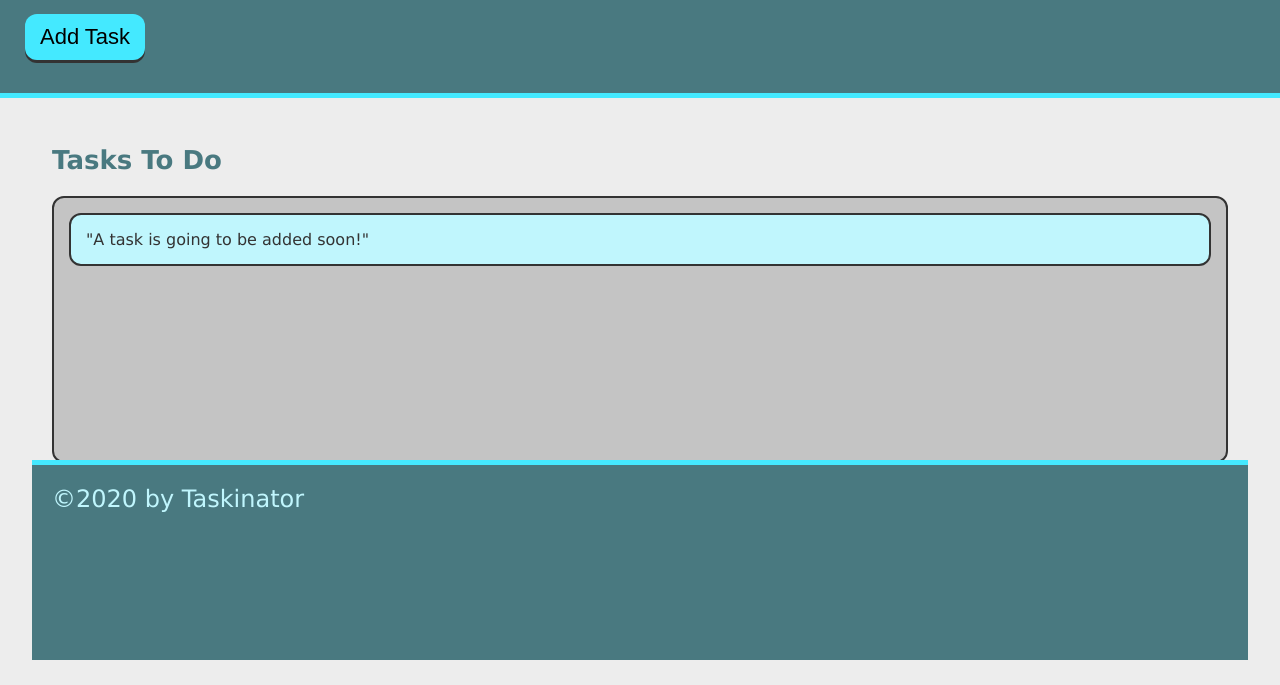
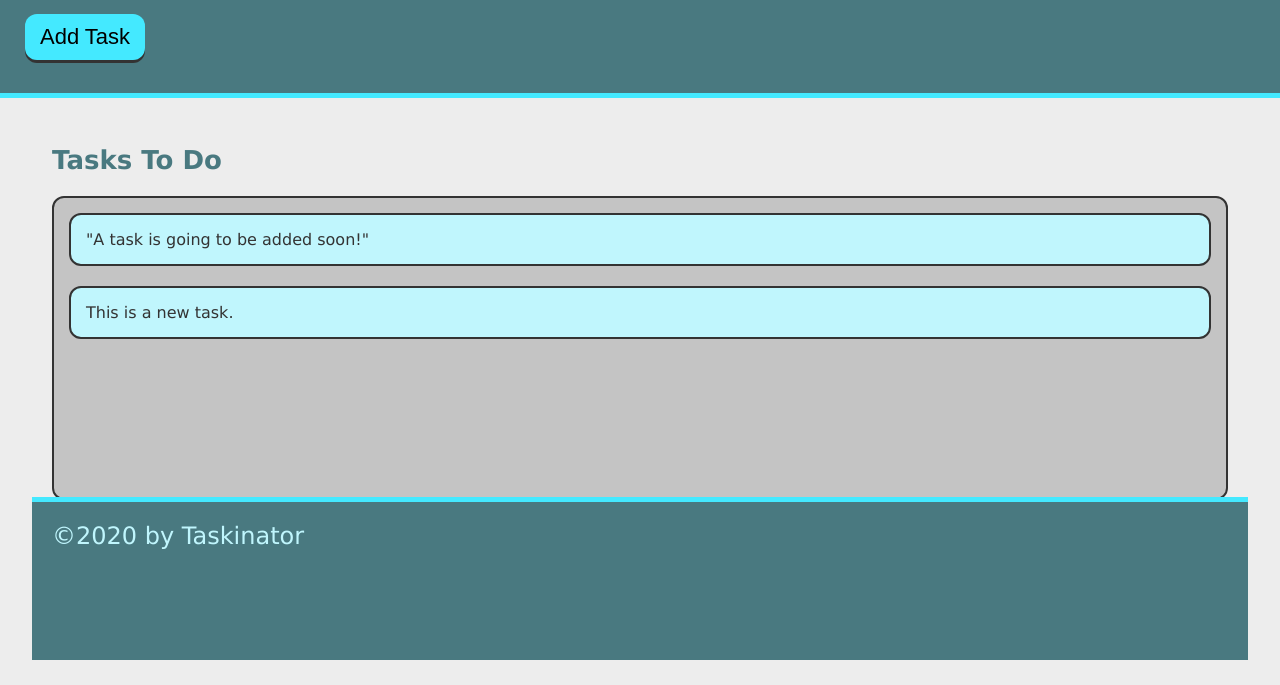
Before and after one commit to beimy/taskinator, a plain HTML site: page index.html in a window 1280 px wide. Both pictures are taken after a click on the button "Add Task". Shown: the part 115-800 px from the top of the page. Drawn offline with Linux system fonts and the light colour scheme.

Commit message:
added the ability to create tasks and have them populate the task list

```diff
--- a/assets/js/script.js
+++ b/assets/js/script.js
@@ -0,0 +1,11 @@
+var buttonEl = document.querySelector("#save-task");
+var tasksToDoEl= document.querySelector("#tasks-to-do");
+
+var creatTaskHandler = function(){
+    var listItemEl = document.createElement("li");
+    listItemEl.textContent = "This is a new task.";
+    listItemEl.className = "task-item";
+    tasksToDoEl.append(listItemEl);
+}
+
+buttonEl.addEventListener("click", creatTaskHandler);
--- a/index.html
+++ b/index.html
@@ -13,13 +13,13 @@
     <header>
         <h1 class="page-title">Taskinator</h1>
         <p>Click the button below to add a new task!</p>
-        <button class="btn" >Add Task</button>
+        <button class="btn" id="save-task" >Add Task</button>
     </header>
 
     <main class="page-content">
         <section class="task-list-wrapper">
             <h2 class="list-title">Tasks To Do</h2>
-            <ul class="task-list">
+            <ul class="task-list" id="tasks-to-do">
                 <li class="task-item">"A task is going to be added soon!"</li>
             </ul>
         </section>
```
